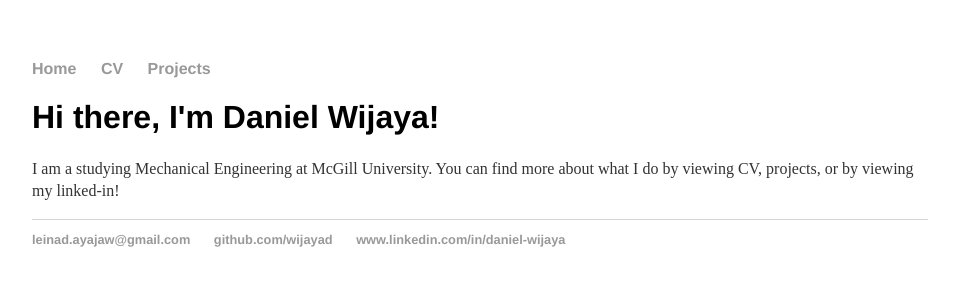
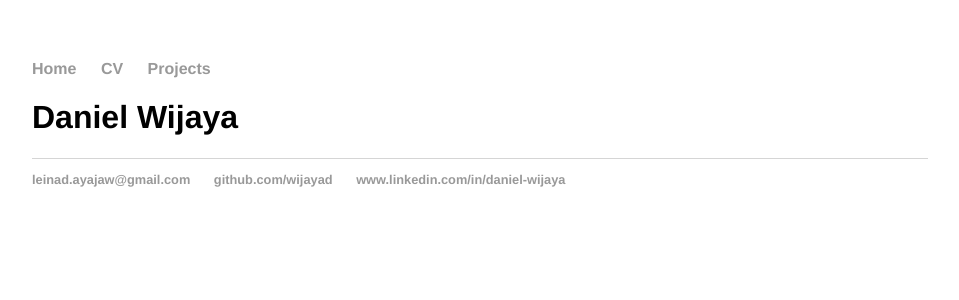
Before and after one commit to wijayad/wijayad.github.io, a Jekyll site: the page built from index.html, in a window 1280 px wide. Shown: the top 300 px of the page, without its empty margins (160-1119 px from the left). Built offline with Jekyll 4.4.1, drawn with Linux system fonts in a browser that asks for light colours.

Commit message:
Update index.html

```diff
--- a/index.html
+++ b/index.html
@@ -3,7 +3,5 @@ layout: default
 title: Daniel Wijaya
 ---
 <div class="blurb">
-	<h1>Hi there, I'm Daniel Wijaya!</h1>
-	<p>I am a studying Mechanical Engineering at McGill University. You can find more about what I do by viewing CV, projects, or by viewing my linked-in!</p>
-	<!-- <p>I'm best known as the horrible cop from <em>A Touch of Evil</em> Don't trust me. <a href="/about">Read more about my life...</a></p> -->
-</div><!-- /.blurb -->
+	<h1>Daniel Wijaya</h1>
+</div>
```
